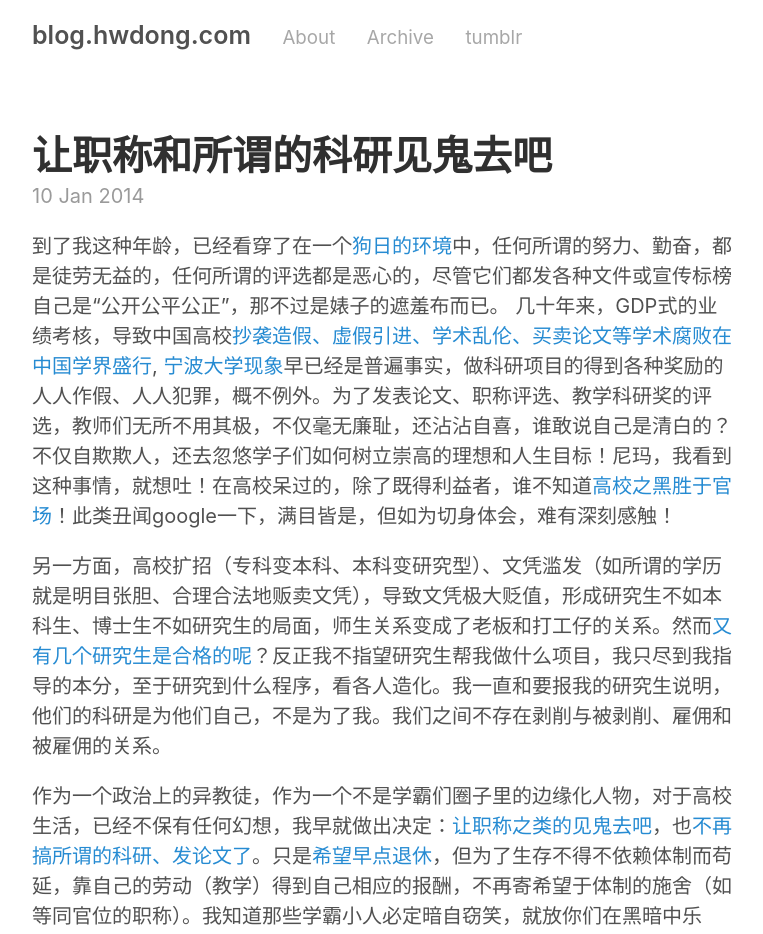
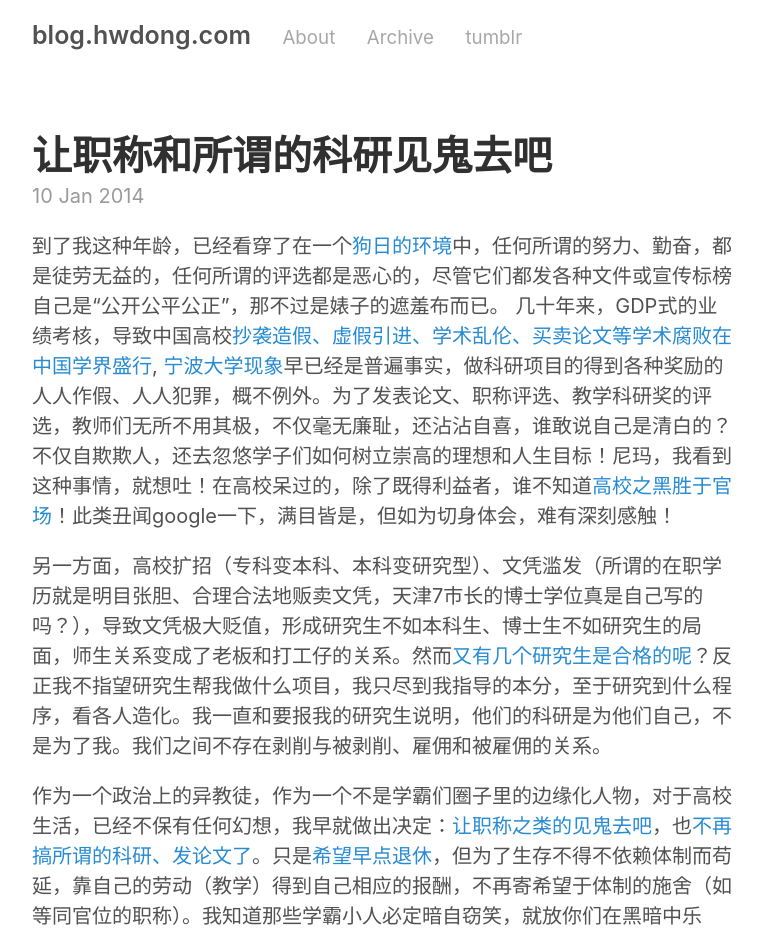
Before and after one commit to hwdong/hwdong-old.github.io, a Jekyll site: the page built from _posts/2014-01-10-不再参与任何科研项目，等待退休.md, in a window 1280 px wide. Shown: the top 934 px of the page, without its empty margins (258-1021 px from the left). Built offline with Jekyll 4.4.1, drawn with Linux system fonts in a browser that asks for light colours; comment, search, counter and statistics services are not loaded.

Commit message:
no research

```diff
--- a/_posts/2014-01-10-不再参与任何科研项目，等待退休.md
+++ b/_posts/2014-01-10-不再参与任何科研项目，等待退休.md
@@ -8,6 +8,6 @@ comments: true
 <!--more-->
 几十年来，GDP式的业绩考核，导致中国高校[抄袭造假、虚假引进、学术乱伦、买卖论文等学术腐败在中国学界盛行](http://hongweidong.tumblr.com/post/130716725416/%E4%BA%9A%E6%B4%B2%E5%91%A8%E5%88%8A%E4%B8%AD%E5%9B%BD%E5%AD%A6%E6%9C%AF%E8%85%90%E8%B4%A5%E5%B0%86%E5%8A%A8%E6%91%87%E5%9B%BD%E6%9C%AC), [宁波大学现象](http://hongweidong.tumblr.com/post/124407587451/%E5%9B%BD%E5%86%85%E9%AB%98%E6%A0%A1%E9%83%BD%E5%A6%82%E6%AD%A4%E5%AE%81%E6%B3%A2%E5%A4%A7%E5%AD%A6%E7%8E%B0%E8%B1%A1)早已经是普遍事实，做科研项目的得到各种奖励的人人作假、人人犯罪，概不例外。为了发表论文、职称评选、教学科研奖的评选，教师们无所不用其极，不仅毫无廉耻，还沾沾自喜，谁敢说自己是清白的？ 不仅自欺欺人，还去忽悠学子们如何树立崇高的理想和人生目标！尼玛，我看到这种事情，就想吐！在高校呆过的，除了既得利益者，谁不知道[高校之黑胜于官场](http://xcguan.net/2016/02/%E8%BE%9B%E5%85%81%E6%98%9F-%E4%B8%AD%E5%9B%BD%E9%AB%98%E6%A0%A1%E7%94%9F%E6%80%81%E4%B9%8B%E6%80%AA%E7%8E%B0%E7%8A%B6/)！此类丑闻google一下，满目皆是，但如为切身体会，难有深刻感触！
 
-另一方面，高校扩招（专科变本科、本科变研究型）、文凭滥发（如所谓的学历就是明目张胆、合理合法地贩卖文凭），导致文凭极大贬值，形成研究生不如本科生、博士生不如研究生的局面，师生关系变成了老板和打工仔的关系。然而[又有几个研究生是合格的呢](http://hongweidong.tumblr.com/post/114275359696/%E8%AF%BB%E7%A0%94%E7%9C%9F%E7%9A%84%E5%80%BC%E5%BE%97%E5%90%97)？反正我不指望研究生帮我做什么项目，我只尽到我指导的本分，至于研究到什么程序，看各人造化。我一直和要报我的研究生说明，他们的科研是为他们自己，不是为了我。我们之间不存在剥削与被剥削、雇佣和被雇佣的关系。
+另一方面，高校扩招（专科变本科、本科变研究型）、文凭滥发（所谓的在职学历就是明目张胆、合理合法地贩卖文凭，天津7市长的博士学位真是自己写的吗？），导致文凭极大贬值，形成研究生不如本科生、博士生不如研究生的局面，师生关系变成了老板和打工仔的关系。然而[又有几个研究生是合格的呢](http://hongweidong.tumblr.com/post/114275359696/%E8%AF%BB%E7%A0%94%E7%9C%9F%E7%9A%84%E5%80%BC%E5%BE%97%E5%90%97)？反正我不指望研究生帮我做什么项目，我只尽到我指导的本分，至于研究到什么程序，看各人造化。我一直和要报我的研究生说明，他们的科研是为他们自己，不是为了我。我们之间不存在剥削与被剥削、雇佣和被雇佣的关系。
 
 作为一个政治上的异教徒，作为一个不是学霸们圈子里的边缘化人物，对于高校生活，已经不保有任何幻想，我早就做出决定：[让职称之类的见鬼去吧](http://hongweidong.tumblr.com/post/120837004016/%E8%AE%A9%E8%81%8C%E7%A7%B0%E8%A7%81%E9%AC%BC%E5%8E%BB%E5%90%A7)，也[不再搞所谓的科研、发论文了](http://hongweidong.tumblr.com/post/120611746056/%E4%B8%8D%E5%86%8D%E5%81%9A%E4%BB%BB%E4%BD%95%E6%89%80%E8%B0%93%E7%9A%84%E7%A7%91%E7%A0%94%E5%8F%8A%E9%A1%B9%E7%9B%AE)。只是[希望早点退休](http://hongweidong.tumblr.com/post/128185917021/%E5%B8%8C%E6%9C%9B%E6%97%A9%E7%82%B9%E9%80%80%E4%BC%91)，但为了生存不得不依赖体制而苟延，靠自己的劳动（教学）得到自己相应的报酬，不再寄希望于体制的施舍（如等同官位的职称）。我知道那些学霸小人必定暗自窃笑，就放你们在黑暗中乐吧，反正我也看不见，即使看见了，我也无所谓了。
```
